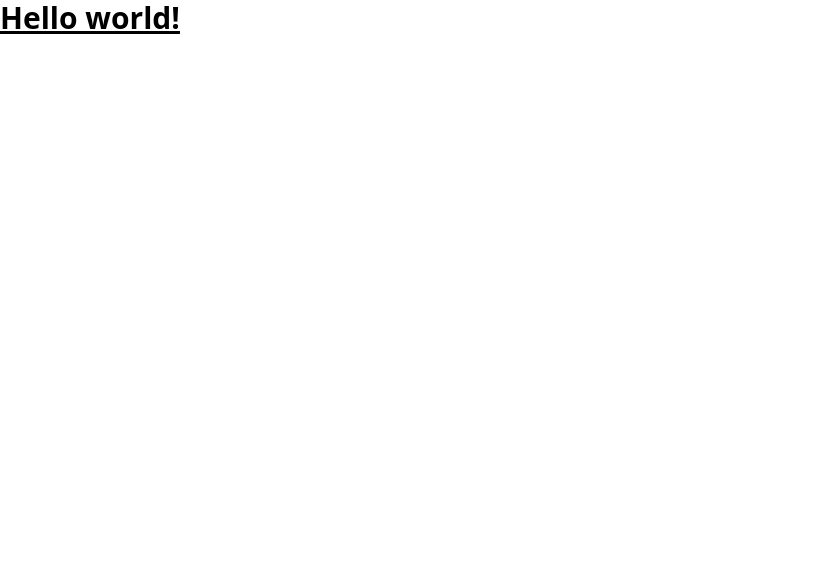
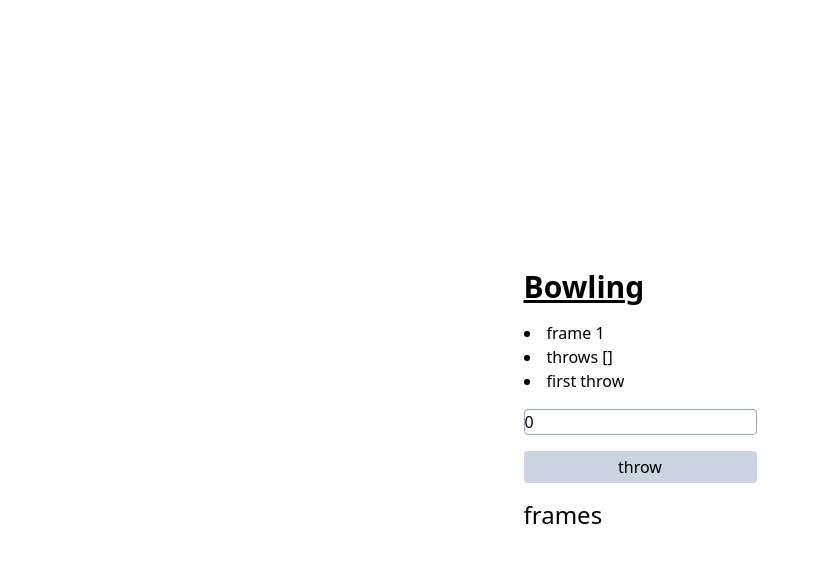
Before and after one commit to ibqn/vite-xstate, a React (Vite) app: page / in a window 1280 px wide. Shown: the top 562 px of the page, without its empty margins (0-820 px from the left). Built offline with nearby package versions, Linux system fonts and the light colour scheme.

Commit message:
using bowling machine

```diff
--- a/src/app.tsx
+++ b/src/app.tsx
@@ -1,7 +1,87 @@
+import { useMachine } from '@xstate/react'
+import { bowlingMachine } from '@/machine'
+import { useState } from 'react'
+
+type Frame = {
+  throws: number[]
+}
+
+const initialFrames = Array.from({ length: 10 }, () => ({ throws: [] }) as Frame)
+
 export const App = () => {
+  const [state, send] = useMachine(bowlingMachine)
+
+  const [pins, setPins] = useState(0)
+  const [frames, setFrames] = useState(initialFrames)
+
+  const handleThrow = () => {
+    if (state.matches('completed')) {
+      return
+    }
+    const updatedFrames = frames.map((frame, index) =>
+      index === state.context.frameIndex - 1 && frame ? { throws: [...frame.throws, pins] } : frame
+    )
+    setFrames(updatedFrames)
+    send({ type: 'THROW', throw: pins })
+  }
+
+  const restart = () => {
+    send('RESET')
+    setFrames(initialFrames)
+  }
+
   return (
-    <main>
-      <h1 className="text-3xl font-bold underline">Hello world!</h1>
+    <main className="flex h-screen items-center justify-center">
+      <div className="flex flex-col gap-4">
+        <h1 className=" text-3xl font-bold underline">Bowling</h1>
+        <ul className=" list-inside list-disc">
+          <li>frame {state.context.frameIndex}</li>
+          <li>
+            throws {'['}
+            {state.context.throws.join(', ')}
+            {']'}
+          </li>
+          {state.matches('frame first throw') && <li>first throw</li>}
+          {state.matches('frame second throw') && <li>second throw</li>}
+          {state.matches('last frame first throw') && <li>last frame first throw</li>}
+          {state.matches('last frame second throw') && <li>last frame second throw</li>}
+          {state.matches('last frame third throw') && <li>last frame third throw</li>}
+          {state.matches('completed') && (
+            <li>
+              <span className="font-bold">finished</span>{' '}
+              <button className="rounded border border-slate-300 px-4 py-1" onClick={restart}>
+                restart
+              </button>
+            </li>
+          )}
+        </ul>
+        <input
+          className="rounded border border-slate-400"
+          type="text"
+          value={pins}
+          placeholder="5"
+          onChange={(event) => setPins(Number(event.target.value))}
+        />{' '}
+        <button className="rounded bg-slate-300 px-4 py-1" onClick={handleThrow}>
+          throw
+        </button>
+        <div className="">
+          <h2 className="text-2xl">frames</h2>
+          <ol className="list-inside list-decimal">
+            {frames.map((frame, index) => {
+              return (
+                frame.throws.length > 0 && (
+                  <li key={index}>
+                    {'['}
+                    {frame.throws.join(', ')}
+                    {']'}
+                  </li>
+                )
+              )
+            })}
+          </ol>
+        </div>
+      </div>
     </main>
   )
 }
```
